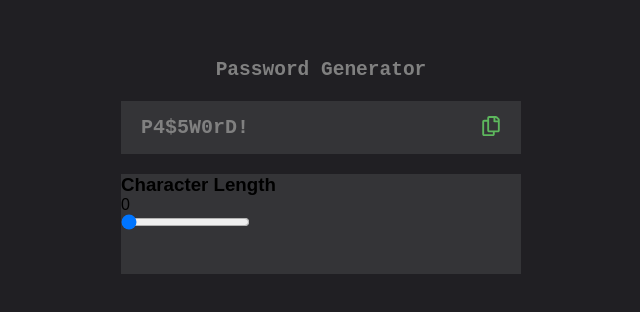
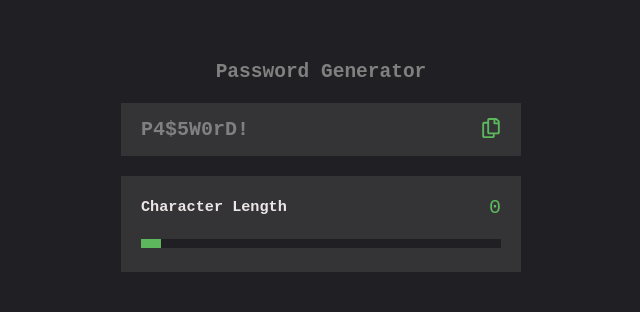
Before and after one commit to tomasleggire/password-generator, a React (Create React App) app: page / in a window 1280 px wide. Shown: the part 234-546 px from the top of the page, without its empty margins (319-959 px from the left). Built offline with nearby package versions, Linux system fonts and the light colour scheme.

Commit message:
Input ranged styled

```diff
--- a/src/components/RangeSelector.tsx
+++ b/src/components/RangeSelector.tsx
@@ -5,16 +5,16 @@ export default function RangeSelector() {
   const [rangeValue, setRangeValue] = useState(0);
 
   const handleRangeSelector = (e: React.ChangeEvent<HTMLInputElement>) => {
-    setRangeValue(Number (e.target.value));
+    setRangeValue(Number(e.target.value));
   };
 
   return (
-    <div>
-      <div>
+    <div className="main-range-selector">
+      <div className="label-range-selector">
         <h3>Character Length</h3>
         <span>{rangeValue}</span>
       </div>
-      <div>
+      <div className="range-selector">
         <input
           type="range"
           min="0"
--- a/src/styles/OptionsLayout.css
+++ b/src/styles/OptionsLayout.css
@@ -1,6 +1,11 @@
 .main-options-layout {
   width: 100%;
-  height: 100px;
+  min-height: auto;
+  padding: 20px;
   margin-top: 20px;
   background-color: var(--secondary-bg-color);
+  display: flex;
+  flex-direction: column;
+  justify-content: space-around;
+  align-items: center;
 }
--- a/src/styles/RangeSelector.css
+++ b/src/styles/RangeSelector.css
@@ -0,0 +1,90 @@
+.main-range-selector {
+  width: 100%;
+  display: flex;
+  flex-direction: column;
+  align-items: center;
+}
+
+.label-range-selector {
+  display: flex;
+  justify-content: space-between;
+  align-items: center;
+  width: 100%;
+  margin-bottom: 15px;
+}
+
+.label-range-selector h3 {
+  color: var(--white);
+  font-family: monospace;
+}
+
+.label-range-selector span {
+  color: var(--principal-green);
+  font-family: monospace;
+  font-size: var(--lg);
+}
+
+.range-selector {
+  width: 100%;
+}
+
+.range-selector input {
+  width: 100%;
+}
+
+/* .range-selector input {
+  -webkit-appearance: none;
+  width: 100%;
+  height: 10px;
+  background-color: var(--main-bg-color);
+  outline: none;
+  border-radius: 5px;
+}
+
+input[type="range"]::-webkit-slider-thumb {
+  -webkit-appearance: none;
+  appearance: none;
+  width: 20px;
+  height: 20px;
+  background-color: var(--principal-green);
+  border-radius: 50%;
+  cursor: pointer;
+  transition: background-color 0.3s ease;
+}
+
+input[type="range"]:active::-webkit-slider-thumb {
+  background-color: var(--main-bg-color);
+  border: 2px solid var(--principal-green);
+}
+
+input[type="range"]:active::-moz-range-thumb {
+  background-color: var(--main-bg-color);
+  border: 2px solid var(--principal-green);
+} */
+
+@media screen and (-webkit-min-device-pixel-ratio: 0) {
+  input[type="range"] {
+    overflow: hidden; /* or overflow: visible/auto */
+    width: 100%;
+    -webkit-appearance: none;
+    background-color: var(--main-bg-color);
+  }
+
+  input[type="range"]::-webkit-slider-runnable-track {
+    height: 10px;
+    -webkit-appearance: none;
+    color: #13bba4;
+    margin-top: -1px;
+  }
+
+  input[type="range"]::-webkit-slider-thumb {
+    appearance: none;
+    height: 20px;
+    width: 20px;
+    border-radius: 50%;
+    background: var(--principal-green);
+    cursor: pointer;
+    box-shadow: -180px 0 0 180px var(--principal-green);
+    margin: 0 0 0 0px; /* Adjust the margin as needed */
+  }
+}
```
